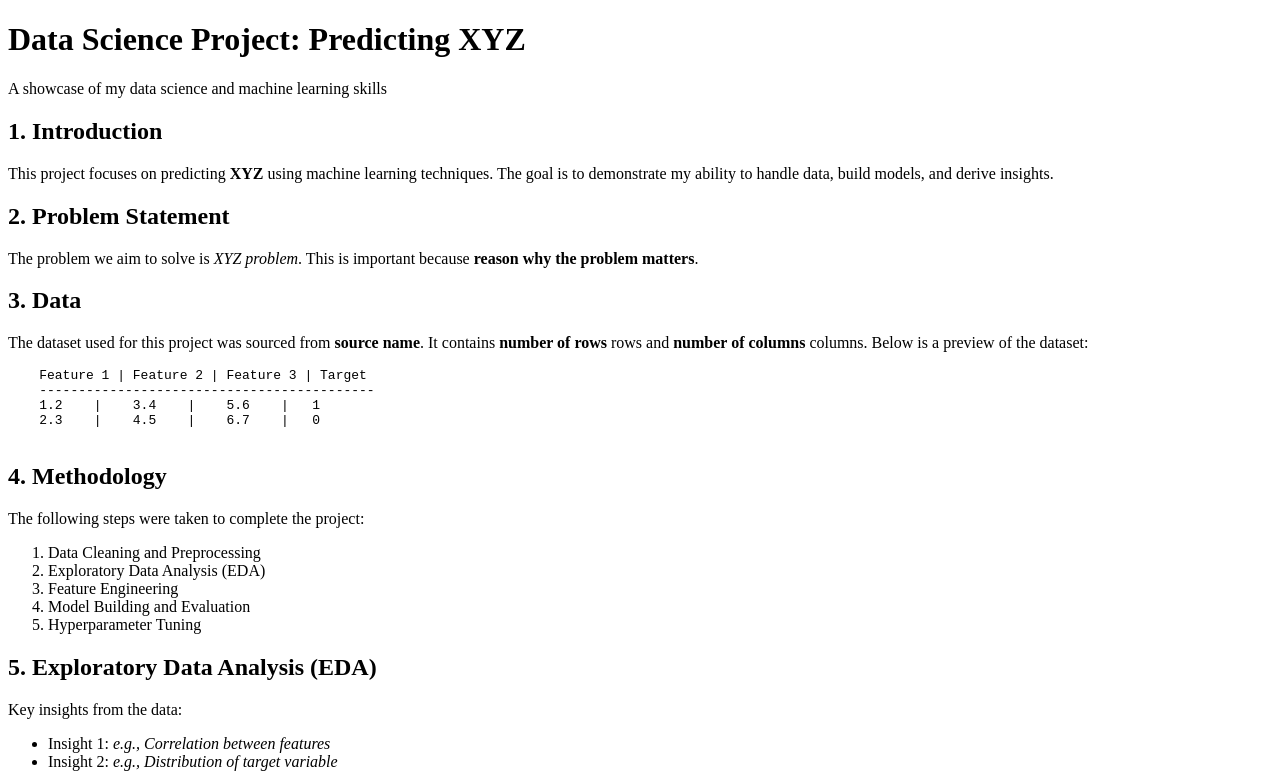
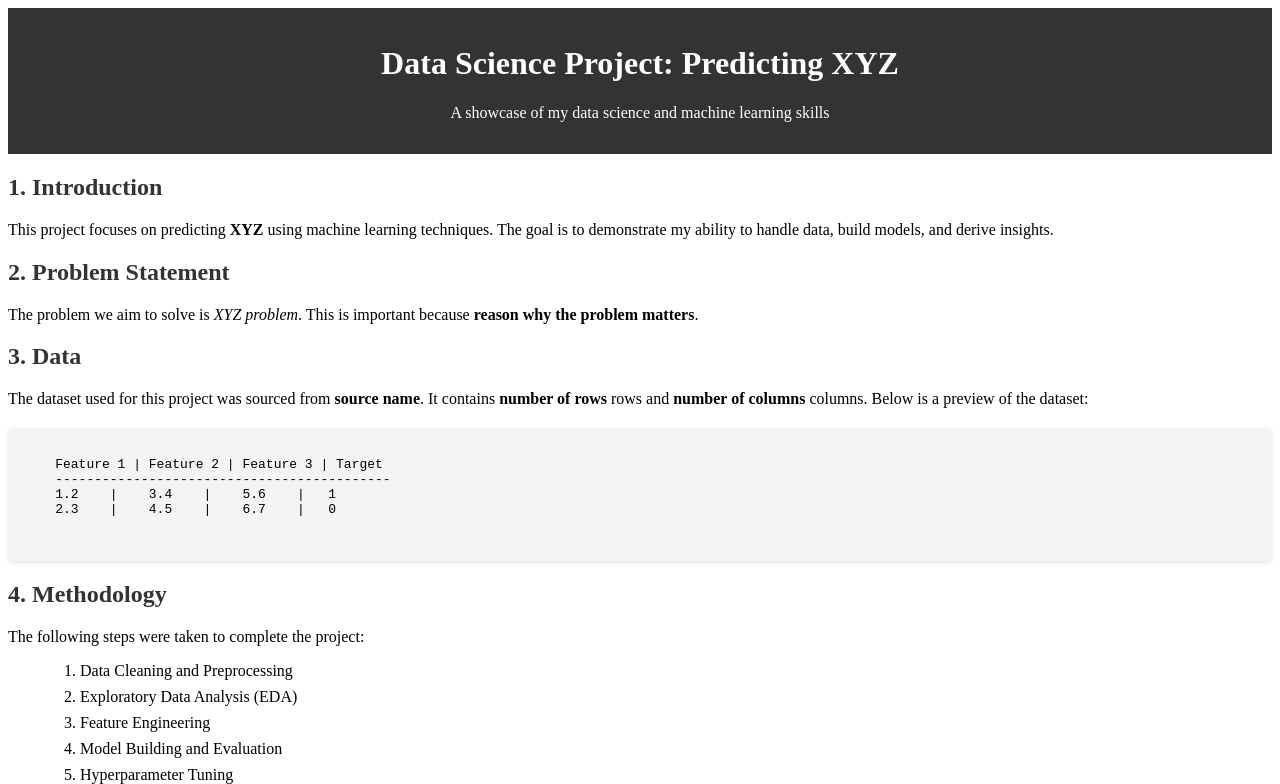
Before and after one commit to Aftabby/ecomm-delivery-project, a Flask app: template app/templates/layout.html in a window 1280 px wide. Shown: the top 784 px of the page. Run offline with Flask 3, Linux system fonts and the light colour scheme; the template is opened without the code that fills it, so the values that code supplies are empty; some libraries are stand-ins or nearby versions.

Commit message:
Added the designing css

```diff
--- a/app/app.py
+++ b/app/app.py
@@ -16,7 +16,7 @@ def ecomm_delivery():
         "graph_json": graph(),
     }
 
-    return render_template("project3.html", conntext=context)
+    return render_template("project3.html", context=context)
 
 
 if __name__ == "__main__":
--- /dev/null
+++ b/app/static/css/mediaqueries.css
@@ -0,0 +1,33 @@
+/* Responsive adjustments */
+@media screen and (max-width: 768px) {
+  .table-container {
+    padding: 0;
+    margin: 10px 0;
+  }
+
+  .table-container table {
+    font-size: 12px; /* Smaller font for mobile */
+    min-width: 500px; /* Adjust min-width for smaller screens */
+  }
+
+  .table-container th,
+  .table-container td {
+    padding: 8px 12px; /* Reduced padding */
+  }
+
+  .table-container .code-block table {
+    font-size: 11px;
+  }
+}
+
+@media screen and (max-width: 480px) {
+  .table-container table {
+    font-size: 10px;
+    min-width: 400px;
+  }
+
+  .table-container th,
+  .table-container td {
+    padding: 6px 8px;
+  }
+}
--- /dev/null
+++ b/app/static/css/style.css
@@ -0,0 +1,151 @@
+header {
+  background: #333;
+  color: #fff;
+  padding: 1rem 0;
+  text-align: center;
+}
+
+h2,
+h3 {
+  color: #333;
+}
+
+.code-block {
+  background: #f4f4f4;
+  padding: 1rem;
+  border-radius: 5px;
+  overflow-x: auto;
+}
+
+.btn {
+  display: inline-block;
+  padding: 0.5rem 1rem;
+  background: #007bff;
+  color: #fff;
+  text-decoration: none;
+  border-radius: 5px;
+  margin-top: 1rem;
+}
+
+.btn:hover {
+  background: #0056b3;
+}
+
+img {
+  max-width: 100%;
+  height: auto;
+  margin: 1rem 0;
+}
+
+/* ============================================================================ */
+/* Classes */
+/* ============================================================================ */
+.table-container {
+  width: 100%;
+  max-width: 100%;
+  overflow-x: auto; /* Enable horizontal scrollbar */
+  margin: 20px 0;
+  padding: 0;
+  box-sizing: border-box;
+  border-radius: 8px; /* Subtle rounded corners */
+  background-color: #f9f9f9; /* Light background for contrast */
+  box-shadow: 0 2px 4px rgba(0, 0, 0, 0.1); /* Soft shadow for depth */
+}
+
+/* Style the table itself */
+.table-container table {
+  width: 100%;
+  min-width: 600px; /* Ensures table is wide enough to trigger scrollbar if needed */
+  border-collapse: collapse;
+  font-family: -apple-system, BlinkMacSystemFont, "Segoe UI", Roboto, Arial,
+    sans-serif;
+  font-size: 14px;
+  color: #333;
+}
+
+/* Style table headers */
+.table-container th {
+  background-color: #4a90e2; /* Blue header for visual hierarchy */
+  color: white;
+  font-weight: 600;
+  padding: 12px 16px;
+  text-align: left;
+  border-bottom: 2px solid #ddd;
+}
+
+/* Style table cells */
+.table-container td {
+  padding: 10px 16px;
+  border-bottom: 1px solid #eee;
+  vertical-align: top; /* Align content to top for code blocks */
+}
+
+/* Zebra striping for rows */
+.table-container tr:nth-child(even) {
+  background-color: #f5f5f5;
+}
+
+/* Hover effect for rows */
+.table-container tr:hover {
+  background-color: #e6f0fa;
+}
+
+/* Style for code-like content (due to code-block class) */
+.table-container .code-block table {
+  font-family: "Fira Code", "Consolas", monospace;
+  font-size: 13px;
+}
+
+.table-container .code-block td,
+.table-container .code-block th {
+  white-space: pre-wrap; /* Preserve whitespace for code */
+  word-break: break-word; /* Break long code strings */
+}
+
+/* Custom scrollbar styling for WebKit browsers */
+.table-container::-webkit-scrollbar {
+  height: 8px;
+}
+
+.table-container::-webkit-scrollbar-track {
+  background: #f1f1f1;
+  border-radius: 4px;
+}
+
+.table-container::-webkit-scrollbar-thumb {
+  background: #4a90e2;
+  border-radius: 4px;
+}
+
+.table-container::-webkit-scrollbar-thumb:hover {
+  background: #357abd;
+}
+
+.code-block {
+  background: #f4f4f4;
+  padding: 1rem;
+  border-radius: 5px;
+  overflow-x: auto;
+}
+
+ul,
+ol {
+  list-style-position: inside;
+  margin: 1rem;
+}
+li {
+  margin: 0.5rem 0;
+}
+
+h4 {
+  margin-top: 1.5rem;
+  margin-bottom: 0rem;
+}
+
+#graph-container {
+  display: flex;
+  justify-content: center;
+  align-items: center;
+  overflow: hidden;
+  margin: 50px 0; /* Slight margin to the top and bottom */
+}
--- a/app/static/js/script.js
+++ b/app/static/js/script.js
@@ -2,70 +2,67 @@ const config = { responsive: true }; // Enable responsiveness
 
 document.addEventListener("DOMContentLoaded", () => {
   if (typeof graphData !== "undefined") {
-    const modelPlotContainer = document.getElementById("graph1");
+    const modelPlotContainer = document.getElementById("graph-container");
     const containerWidth = modelPlotContainer.offsetWidth;
 
-    //Fourth Graph
-    graphData[3].layout.width = containerWidth; // Set width to container's width
-    graphData[3].layout.height = 750;
-    graphData[3].layout.legend = {
-      orientation: "h",
-      x: 0.5,
-      xanchor: "center",
-      y: -0.7, // Move legend further down
-    };
-    graphData[3].layout.margin = { l: 20, r: 20, t: 50, b: 0 }; // Reduce margins
-
-    //Eighth Graph
-    graphData[7].layout.width = containerWidth; // Set width to container's width
-    graphData[7].layout.height = 750;
-    graphData[7].layout.legend = {
-      orientation: "h",
-      x: 0.5,
-      xanchor: "center",
-      y: -0.7, // Move legend further down
-    };
-    graphData[7].layout.margin = { l: 20, r: 20, t: 50, b: 0 }; // Reduce margins
-
-    // Loop through the remaining graphs (2nd to 4th) and set their layout properties
-    for (let i = 0; i <= 2; i++) {
-      graphData[i].layout.height = 250;
+    for (let i = 0; i <= 9; i++) {
+      if (graphData[i]) {
+        graphData[i].layout.width = 0.8 * containerWidth; // Set width to container's width
+        graphData[i].layout.height = 300;
         graphData[i].layout.legend = {
           orientation: "h",
           x: 0.5,
           xanchor: "center",
-        y: -1, // Move legend further down
+          y: -0.25, // Move legend further down
         };
-      graphData[i].layout.margin = { l: 20, r: 20, t: 50, b: 30 }; // Reduce margins
+        graphData[i].layout.margin = { l: 20, r: 20, t: 90, b: 0 }; // Reduce margins
+
+        // Center the graph title and make the title text smaller
+        graphData[i].layout.title = {
+          text: graphData[i].layout.title.text, // Preserve existing title text
+          x: 0.5, // Center the title
+          xanchor: "center",
+          font: { size: 14 }, // Smaller font size for the title
+        };
+        // Make subplot titles smaller if they exist
+        if (graphData[i].layout.annotations) {
+          graphData[i].layout.annotations.forEach((annotation, index) => {
+            if (annotation.font) {
+              annotation.font.size = 10; // Smaller font size for subplot titles
+            } else {
+              annotation.font = { size: 10 }; // Add font property if it doesn't exist
             }
 
-    for (let i = 4; i <= 6; i++) {
-      graphData[i].layout.width = containerWidth; // Set width to container's width
-      graphData[i].layout.height = 250;
-      graphData[i].layout.legend = {
-        orientation: "h",
-        x: 0.5,
-        xanchor: "center",
-        y: -0.7, // Move legend further down
+            // Adjust position to prevent overlapping vertically
+            if (annotation.y) {
+              annotation.y += 0.05; // Slightly move annotations upwards
+            }
+          });
+        }
+        // Make x-axis and y-axis title text smaller
+        graphData[i].layout.xaxis = {
+          ...graphData[i].layout.xaxis,
+          title: {
+            ...graphData[i].layout.xaxis?.title,
+            font: { size: 12 }, // Smaller font size for x-axis title
+          },
         };
-      graphData[i].layout.margin = { l: 20, r: 20, t: 50, b: 0 }; // Reduce margins
+        graphData[i].layout.yaxis = {
+          ...graphData[i].layout.yaxis,
+          title: {
+            ...graphData[i].layout.yaxis?.title,
+            font: { size: 12 }, // Smaller font size for y-axis title
+          },
+        };
+      }
     }
 
-    for (let i = 8; i <= 10; i++) {
-      graphData[i].layout.width = containerWidth; // Set width to container's width
-      graphData[i].layout.height = 250;
-      graphData[i].layout.legend = {
-        orientation: "h",
-        x: 0.5,
-        xanchor: "center",
-        y: -0.7, // Move legend further down
-      };
-      graphData[i].layout.margin = { l: 20, r: 20, t: 50, b: 0 }; // Reduce margins
-    }
+    // Additional height for the model graph
+    graphData[9].layout.height = "auto";
 
     graphData.forEach((graph, index) => {
       // Render the graph using Plotly with the specified data and layout
-      Plotly.newPlot(`graph${index + 1}`, graph.data, graph.layout); //equivalent to graphData[index].data and graphData[index].layout and graph1, graph2 is the id of the element in HTML where graph will appear
+      Plotly.newPlot(`graph${index + 1}`, graph.data, graph.layout); // equivalent to graphData[index].data and graphData[index].layout and graph1, graph2 is the id of the element in HTML where graph will appear
     });
   } else {
     console.error("Graph data is not defined or is empty.");
--- a/app/templates/layout.html
+++ b/app/templates/layout.html
@@ -110,8 +110,13 @@
     <footer>
         <p>&copy; 2025 Aftabby. All rights reserved.</p>
     </footer>
+
+    <!--
     <script src="{{ url_for('static', filename='js/script.js') }}"></script>
-</body>
+    -->
+    {% block script %}
+    {% endblock %}
+    </body>
 </html>
 
 
--- a/app/utils.py
+++ b/app/utils.py
@@ -438,6 +438,7 @@ def graph():
         uniformtext_minsize=8,
         uniformtext_mode="hide",
         xaxis_tickangle=45,
+        xaxis=dict(showticklabels=False),  # Disable x-axis tick labels
         template="plotly_white",
     )
 
```
Also changed, not shown: app/templates/project3.html (+44 -38 lines). Lines whose indentation alone changed are shown as unchanged.
